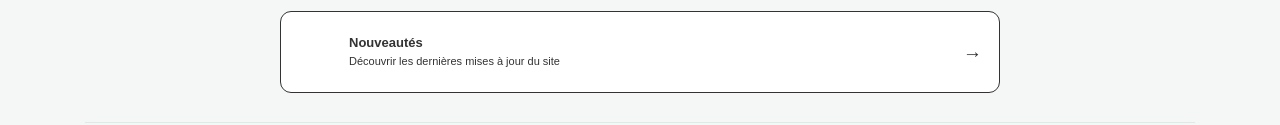
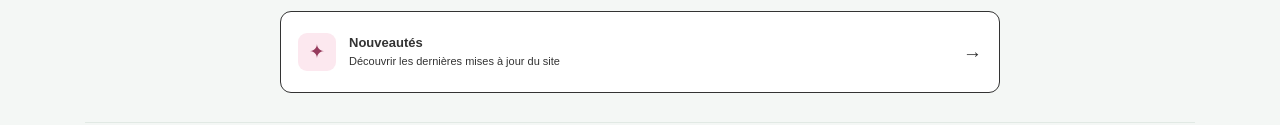
Before and after one commit to 2hwjnrn4j2-alt/ASEP, a website with bundled scripts: page index.html in a window 1280 px wide. Shown: the part 456-581 px from the top of the page. Built offline with nearby package versions, Linux system fonts and the light colour scheme.

Commit message:
Add feature icon styles to homepage.css

```diff
--- a/homepage.css
+++ b/homepage.css
@@ -80,6 +80,7 @@ body.calculator-active .intro { padding-top: 30px; }
 .news-home-link strong,
 .news-home-link small,
 .news-home-link .feature-arrow { color: #333; }
+.news-home-link .feature-icon { background: #fce8ef; color: #963b5d; }
 .news-view { max-width: 720px; margin: 34px auto 50px; }
 .news-heading { display: flex; align-items: end; justify-content: space-between; gap: 20px; margin-bottom: 23px; }
 .news-heading h1 { font-size: clamp(32px, 5vw, 48px); }
```
